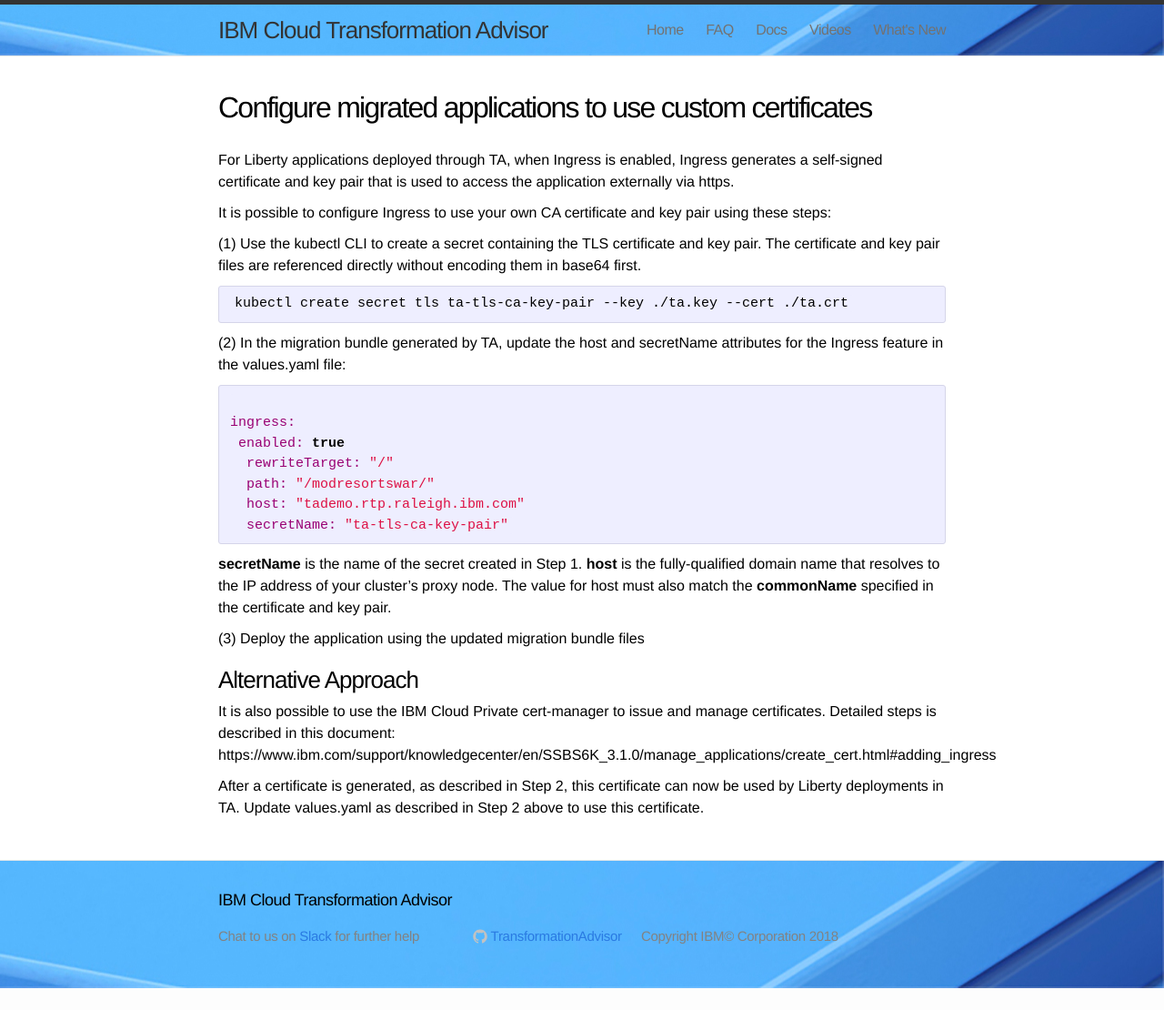
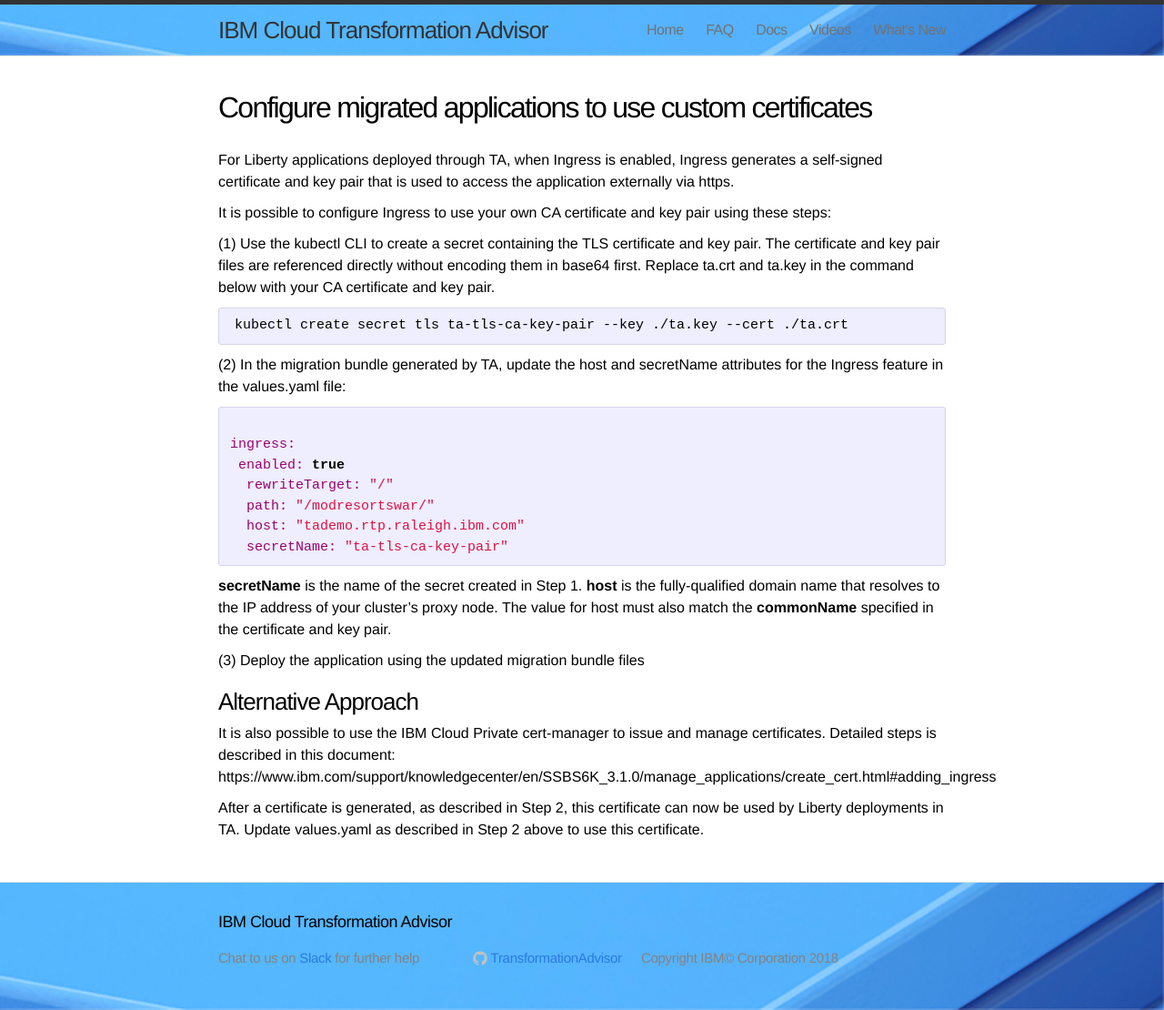
Before and after one commit to TransformationAdvisor/TA.github.io, a Jekyll site: the page built from doc/ssl.md, in a window 1280 px wide. Shown: the whole page at 91% size. Built offline with Jekyll 4.4.1, drawn with Linux system fonts in a browser that asks for light colours; before the commit the page ends 1086 px from its top, so only the background shows below that.

Commit message:
Update ssl.md

```diff
--- a/doc/ssl.md
+++ b/doc/ssl.md
@@ -7,8 +7,7 @@
 
 It is possible to configure Ingress to use your own CA certificate and key pair using these steps:
 
-(1) Use the kubectl CLI to create a secret containing the TLS certificate and key pair.
-    The certificate and key pair files are referenced directly without encoding them in base64 first.
+(1) Use the kubectl CLI to create a secret containing the TLS certificate and key pair. The certificate and key pair files are referenced directly without encoding them in base64 first. Replace ta.crt and ta.key in the command below with your CA certificate and key pair.
 
     kubectl create secret tls ta-tls-ca-key-pair --key ./ta.key --cert ./ta.crt
 
```
